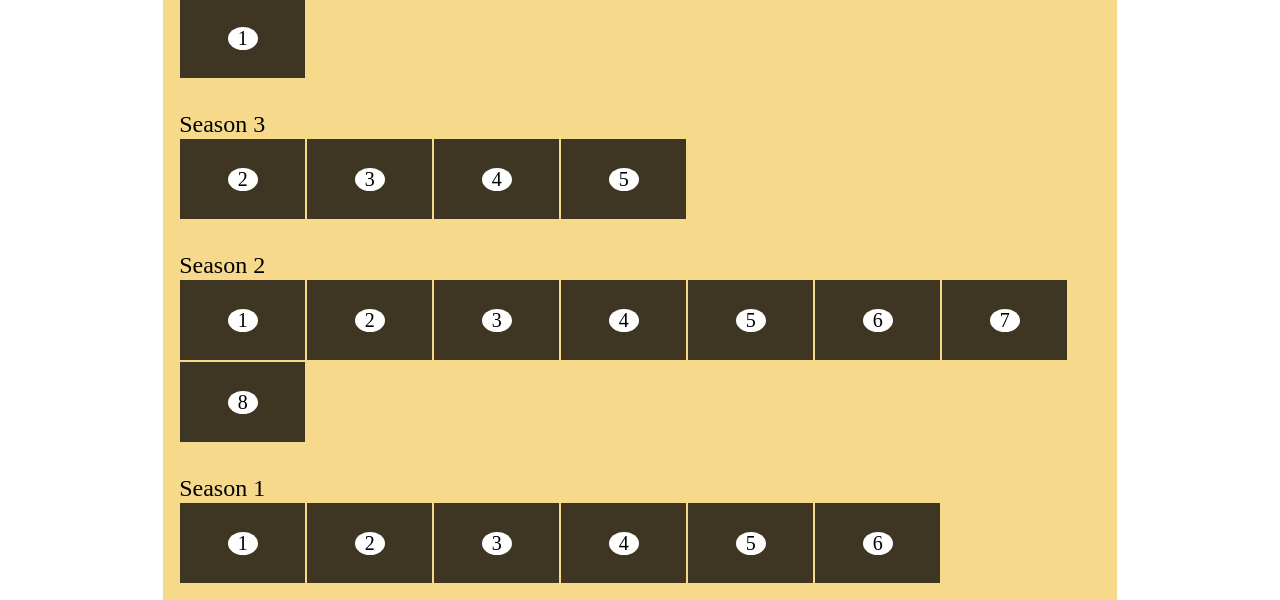
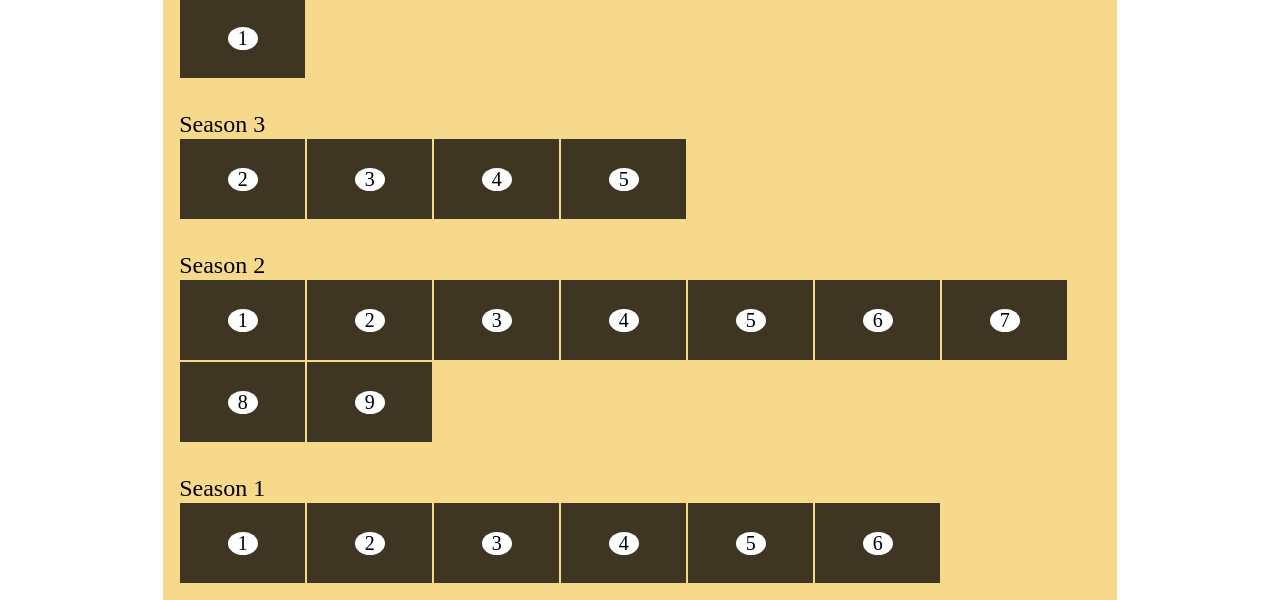
Before and after one commit to ste-beazy/wtb, a plain HTML site: page pages/videos/index.html in a window 1280 px wide. Shown: the part 831-1431 px from the top of the page. Drawn offline with Linux system fonts and the light colour scheme; a web font is replaced by a local one.

Commit message:
adds missing last episode of s2

```diff
--- a/pages/videos/index.html
+++ b/pages/videos/index.html
@@ -79,6 +79,8 @@
 						</div>
 						<div id='s2-8' key='8' class='video__preview'>
 						</div>
+						<div id='s2-9' key='9' class='video__preview'>
+						</div>
 					</div>
 				</div>
 				<div id='videos__season-1' class='video__season'>
```
